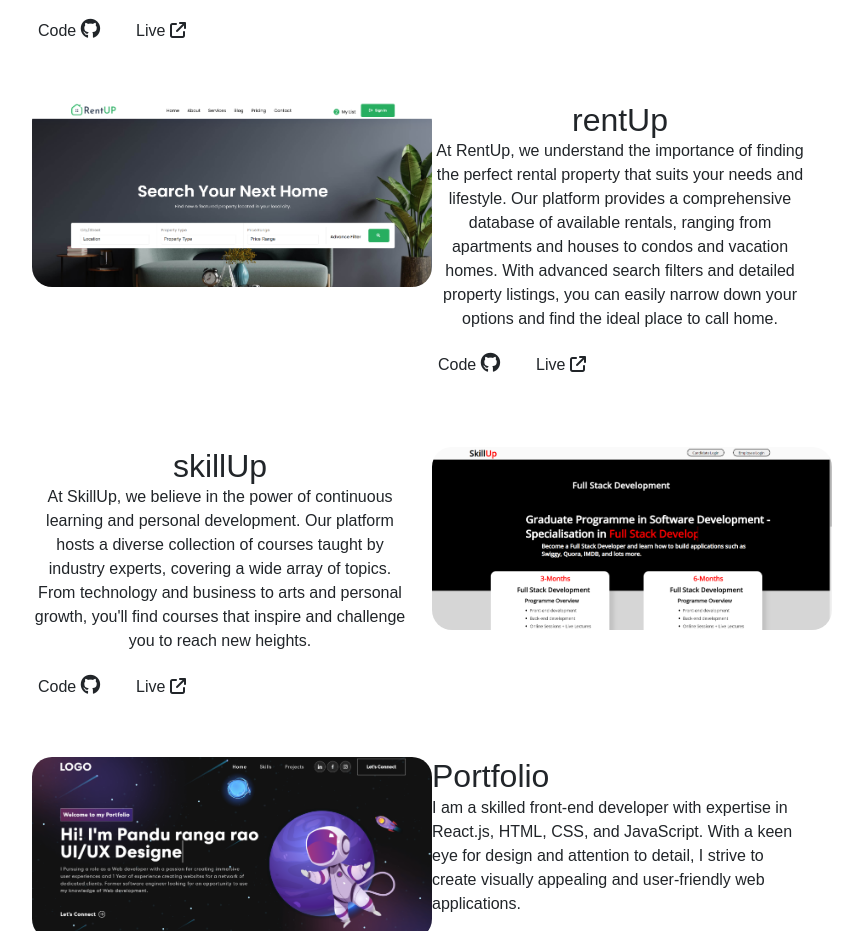
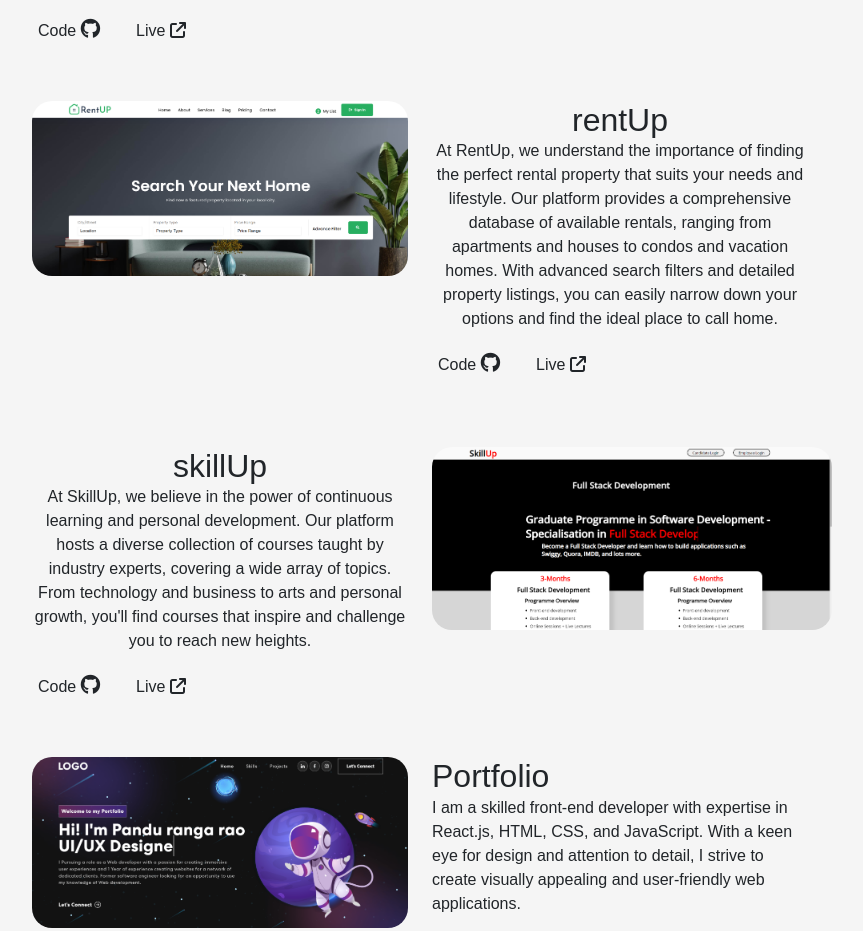
Before and after one commit to PanduChanti/portfolio, a React (Create React App) app: page / in a window 1280 px wide. Shown: the part 821-1752 px from the top of the page, without its empty margins (220-1083 px from the left). Built offline with nearby package versions, Linux system fonts and the light colour scheme.

Commit message:
third commit message here

```diff
--- a/package.json
+++ b/package.json
@@ -10,10 +10,14 @@
     "react": "^18.2.0",
     "react-bootstrap": "^2.7.4",
     "react-dom": "^18.2.0",
+    "react-lazy-load-image-component": "^1.6.0",
     "react-loader-spinner": "^5.3.4",
     "react-scripts": "5.0.1",
     "react-spinners": "^0.13.8",
     "web-vitals": "^2.1.4"
+  },
+  "devDependencies": {
+    "@babel/plugin-proposal-private-property-in-object": "^7.16.0"
   },
   "scripts": {
     "start": "react-scripts start",
--- a/src/App.css
+++ b/src/App.css
@@ -1,5 +1,10 @@
 * {
     font-family: Arial, Helvetica, sans-serif;
+
+}
+
+body {
+    background-color: whitesmoke;
 }
 
 .spinner-container {
--- a/src/components/About.js
+++ b/src/components/About.js
@@ -30,6 +30,7 @@
         </div>
         <div className="col-md-6 mt-3">
           <img
+            className="img-fluid"
             style={{ width: "400px" }}
             src="https://stefantopalovicdev.vercel.app/static/media/about-img.62b47e7f183d4b4e9feb.webp"
             alt="img"
--- a/src/components/Projects.js
+++ b/src/components/Projects.js
@@ -97,6 +97,7 @@
               </div>
               <div className="col-md-6 mt-3">
                 <img
+                  className="img-fluid"
                   style={{ width: "400px" }}
                   src={data[0].img}
                   alt="img.png"
@@ -114,6 +115,7 @@
               {/* image */}
               <div className=" col-md-4 offset-md-2 mt-1 col-sm-offset-6">
                 <img
+                  className="img-fluid"
                   style={{ width: "400px" }}
                   src={data[1].img}
                   alt="img.png"
@@ -186,6 +188,7 @@
               </div>
               <div className="col-md-6 mt-3">
                 <img
+                  className="img-fluid"
                   style={{ width: "400px" }}
                   src={data[2].img}
                   alt="img.png"
@@ -203,6 +206,7 @@
               {/* image */}
               <div className="col-md-4 offset-md-2 mt-1 col-sm-offset-6 text-center">
                 <img
+                  className="img-fluid"
                   style={{ width: "400px" }}
                   src={data[3].img}
                   alt="img.png"
```
Also changed, not shown: 1 other file (tests, documents, lock files or other folders).
